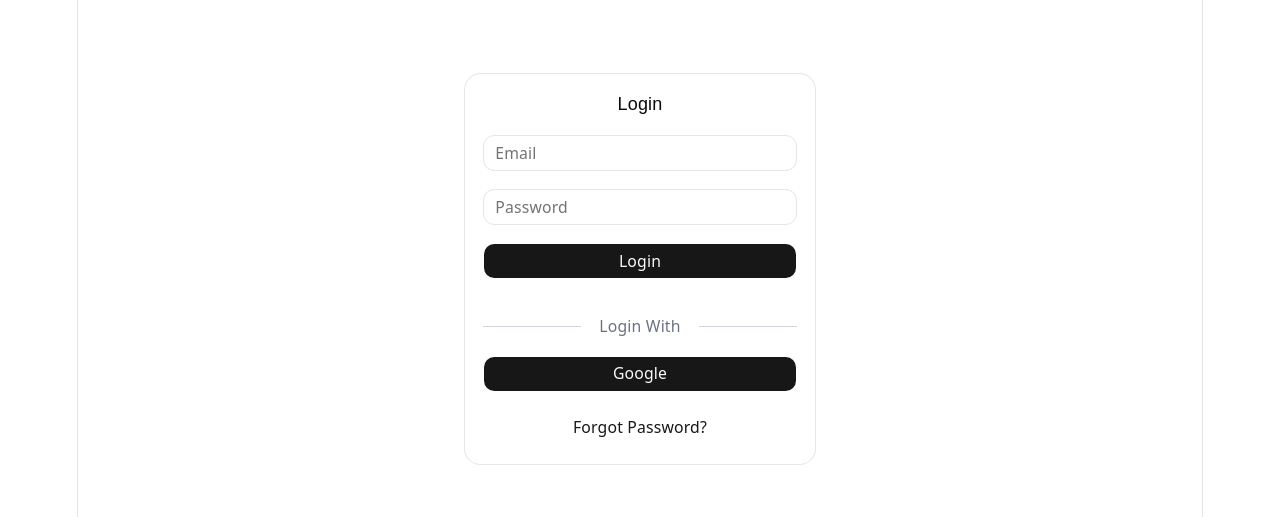
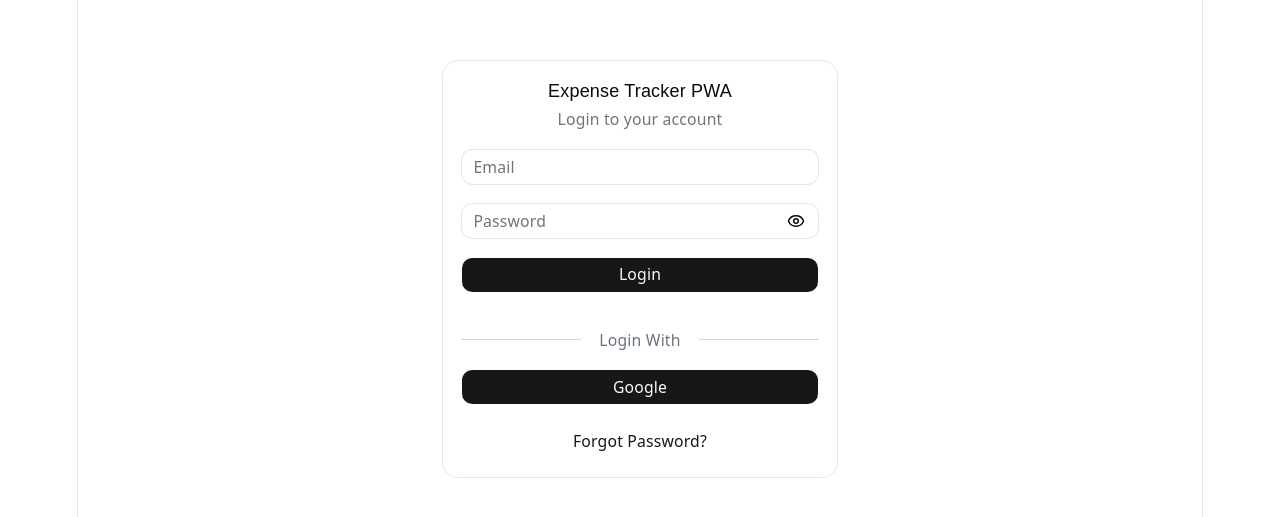
Before and after one commit to rheddi02/expense-tracker, a React (Vite) app: page / in a window 1280 px wide. Shown: the part 131-648 px from the top of the page. Built offline with nearby package versions, Linux system fonts and the light colour scheme; no server answers.

Commit message:
added login page

```diff
--- /dev/null
+++ b/src/components/Auth/forgot-password.tsx
@@ -0,0 +1,46 @@
+import { Button } from "@/components/ui/button";
+import { Input } from "@/components/ui/input";
+import { Card, CardContent, CardHeader, CardTitle } from "@/components/ui/card";
+
+type Props = {
+  handleForgot: () => Promise<void>;
+  message?: string;
+  email: string;
+  setEmail: (email: string) => void;
+  setView: (view: string) => void;
+};
+export default function ForgotPassword({ handleForgot, message, email, setEmail, setView }: Props) {
+  return (
+    <div className="flex items-center justify-center min-h-screen">
+      <Card className="w-87.5">
+        <CardHeader>
+          <CardTitle>Forgot Password</CardTitle>
+        </CardHeader>
+        <CardContent className="space-y-4">
+          <Input
+            placeholder="Email"
+            value={email}
+            onChange={(e) => setEmail(e.target.value)}
+          />
+
+          <Button onClick={handleForgot} className="w-full">
+            Send Reset Link
+          </Button>
+          <Button
+            variant="link"
+            onClick={() => setView("login")}
+            className="w-full"
+          >
+            Back to Login
+          </Button>
+
+          {message && (
+            <p className="text-sm text-center text-muted-foreground">
+              {message}
+            </p>
+          )}
+        </CardContent>
+      </Card>
+    </div>
+  );
+}
--- /dev/null
+++ b/src/components/Auth/login.tsx
@@ -0,0 +1,66 @@
+import { Button } from "@/components/ui/button";
+import { Input } from "@/components/ui/input";
+import { Card, CardContent, CardDescription, CardHeader, CardTitle } from "@/components/ui/card";
+import GoogleLoginButton from "@/auth/authService";
+import { LoginSeparator } from "@/components/Separator";
+import { PasswordInput } from "./password-input";
+
+type Props = {
+  handleLogin: () => void;
+  email: string;
+  password: string;
+  setEmail: (email: string) => void;
+  setPassword: (password: string) => void;
+  message: string;
+  setView: (view: "login" | "forgot") => void;
+};
+
+export default function Login({
+  handleLogin,
+  email,
+  password,
+  setEmail,
+  setPassword,
+  message,
+  setView,
+}: Props) {
+  return (
+    <div className="flex items-center justify-center min-h-screen">
+      <Card className="w-87.5">
+        <CardHeader>
+          <CardTitle>Expense Tracker PWA</CardTitle>
+          <CardDescription>Login to your account</CardDescription>
+        </CardHeader>
+        <CardContent className="space-y-4">
+          <Input
+            placeholder="Email"
+            value={email}
+            onChange={(e) => setEmail(e.target.value)}
+          />
+
+          <PasswordInput
+            value={password}
+            onChange={(e) => setPassword(e.target.value)}
+          />
+          <div className="space-y-4 border-l-4 text-left border-red-600">
+            {message && (
+              <p className="pl-2 text-sm text-muted-foreground">{message}</p>
+            )}
+          </div>
+          <Button onClick={handleLogin} className="w-full">
+            Login
+          </Button>
+          <LoginSeparator />
+          <GoogleLoginButton />
+          <Button
+            variant="link"
+            onClick={() => setView("forgot")}
+            className="w-full"
+          >
+            Forgot Password?
+          </Button>
+        </CardContent>
+      </Card>
+    </div>
+  );
+}
--- /dev/null
+++ b/src/components/Auth/password-input.tsx
@@ -0,0 +1,42 @@
+import { useState } from "react";
+import { Input } from "@/components/ui/input";
+import { Button } from "@/components/ui/button";
+import { Eye, EyeOff } from "lucide-react";
+
+export function PasswordInput({
+  value,
+  onChange,
+  placeholder = "Password",
+}: {
+  value: string;
+  onChange: (e: React.ChangeEvent<HTMLInputElement>) => void;
+  placeholder?: string;
+}) {
+  const [showPassword, setShowPassword] = useState(false);
+
+  return (
+    <div className="relative w-full">
+      <Input
+        type={showPassword ? "text" : "password"}
+        value={value}
+        onChange={onChange}
+        placeholder={placeholder}
+        className="pr-10"
+      />
+
+      <Button
+        type="button"
+        variant="ghost"
+        size="icon"
+        onClick={() => setShowPassword((prev) => !prev)}
+        className="absolute right-1 top-1/2 -translate-y-1/2 h-8 w-8"
+      >
+        {showPassword ? (
+          <EyeOff className="w-4 h-4" />
+        ) : (
+          <Eye className="w-4 h-4" />
+        )}
+      </Button>
+    </div>
+  );
+}
--- /dev/null
+++ b/src/components/Auth/reset-password.tsx
@@ -0,0 +1,59 @@
+import { useState } from "react";
+import { createClient } from "@supabase/supabase-js";
+import { Button } from "@/components/ui/button";
+import { Input } from "@/components/ui/input";
+import { Card, CardContent, CardHeader, CardTitle } from "@/components/ui/card";
+import GoogleLoginButton from "@/auth/authService";
+import { LoginSeparator } from "@/components/Separator";
+
+type Props = {
+  handleReset: () => Promise<void>;
+  message?: string;
+  password: string;
+  setPassword: (password: string) => void;
+  setView: (view: string) => void;
+};
+
+export default function ResetPassword({
+  handleReset,
+  password,
+  setPassword,
+  message,
+  setView,
+}: Props) {
+  return (
+    <div className="flex items-center justify-center min-h-screen">
+      <Card className="w-87.5">
+        <CardHeader>
+          <CardTitle>Reset Password</CardTitle>
+        </CardHeader>
+        <CardContent className="space-y-4">
+          <Input
+            type="password"
+            placeholder="Password"
+            value={password}
+            onChange={(e) => setPassword(e.target.value)}
+          />
+
+          <Button onClick={handleReset} className="w-full">
+            Update Password
+          </Button>
+
+          <Button
+            variant="link"
+            onClick={() => setView("login")}
+            className="w-full"
+          >
+            Back to Log
+          </Button>
+
+          {message && (
+            <p className="text-sm text-center text-muted-foreground">
+              {message}
+            </p>
+          )}
+        </CardContent>
+      </Card>
+    </div>
+  );
+}
--- a/src/pages/login.tsx
+++ b/src/pages/login.tsx
@@ -1,14 +1,17 @@
-import { useState } from "react";
+import { useEffect, useState } from "react";
 import { createClient } from "@supabase/supabase-js";
 import { Button } from "@/components/ui/button";
 import { Input } from "@/components/ui/input";
 import { Card, CardContent, CardHeader, CardTitle } from "@/components/ui/card";
 import GoogleLoginButton from "@/auth/authService";
 import { LoginSeparator } from "@/components/Separator";
+import Login from "@/components/Auth/login";
+import ForgotPassword from "@/components/Auth/forgot-password";
+import ResetPassword from "@/components/Auth/reset-password";
 
 const supabase = createClient(
   import.meta.env.VITE_SUPABASE_URL,
-  import.meta.env.VITE_SUPABASE_ANON_KEY
+  import.meta.env.VITE_SUPABASE_ANON_KEY,
 );
 
 export default function AuthPage() {
@@ -39,79 +42,15 @@ export default function AuthPage() {
     setMessage(error ? error.message : "Password updated successfully");
   };
 
-  return (
-    <div className="flex items-center justify-center min-h-screen">
-      <Card className="w-[350px]">
-        <CardHeader>
-          <CardTitle>
-            {view === "login"
-              ? "Login"
-              : view === "forgot"
-              ? "Forgot Password"
-              : "Reset Password"}
-          </CardTitle>
-        </CardHeader>
-        <CardContent className="space-y-4">
-          <Input
-            placeholder="Email"
-            value={email}
-            onChange={(e) => setEmail(e.target.value)}
-          />
+  useEffect( () => {
+    setMessage("");
+  },[view])
 
-          {view !== "forgot" && (
-            <Input
-              type="password"
-              placeholder="Password"
-              value={password}
-              onChange={(e) => setPassword(e.target.value)}
-            />
-          )}
-
-          {view === "login" && (
-            <>
-              <Button onClick={handleLogin} className="w-full">
-                Login
-              </Button>
-              <LoginSeparator />
-              <GoogleLoginButton />
-              <Button
-                variant="link"
-                onClick={() => setView("forgot")}
-                className="w-full"
-              >
-                Forgot Password?
-              </Button>
-            </>
-          )}
-
-          {view === "forgot" && (
-            <>
-              <Button onClick={handleForgot} className="w-full">
-                Send Reset Link
-              </Button>
-              <Button
-                variant="link"
-                onClick={() => setView("login")}
-                className="w-full"
-              >
-                Back to Login
-              </Button>
-            </>
-          )}
-
-          {view === "reset" && (
-            <Button onClick={handleReset} className="w-full">
-              Update Password
-            </Button>
-          )}
-
-          {message && (
-            <p className="text-sm text-center text-muted-foreground">
-              {message}
-            </p>
-          )}
-        </CardContent>
-      </Card>
-    </div>
+  return view === "login" ? (
+    <Login {...{ handleLogin, email, password, setEmail, setPassword, message, setView }} />
+  ) : view == "forgot" ? (
+    <ForgotPassword {...{ handleForgot, email, setEmail, setView }} />
+  ) : (
+    <ResetPassword {...{ handleReset, password, setPassword, setView }} />
   );
 }
```
